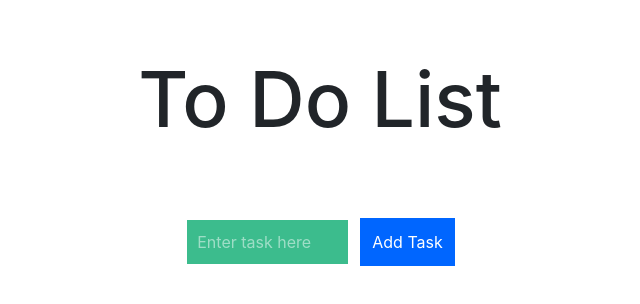
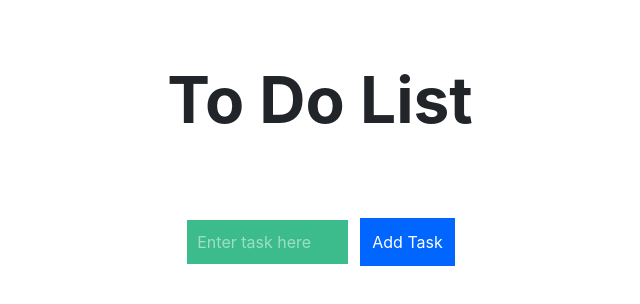
Before and after one commit to maoli131/Todo, a React (Create React App) app: page / in a window 1280 px wide. Shown: the top 304 px of the page, without its empty margins (320-960 px from the left). Built offline with nearby package versions, Linux system fonts and the light colour scheme.

Commit message:
changed some style color

```diff
--- a/src/index.css
+++ b/src/index.css
@@ -18,7 +18,8 @@
   line-height: 200px;
   height: 200px;
   text-align: center;
-  font-size: 6vw;
+  font-size: 4em;
+  font-weight: bold;
 }
 
 .todoListMain .enterTask input {
@@ -88,10 +89,3 @@
   background-color: pink;
   cursor: pointer;
 }
-
-
-
-code {
-  font-family: source-code-pro, Menlo, Monaco, Consolas, "Courier New",
-    monospace;
-}
```
